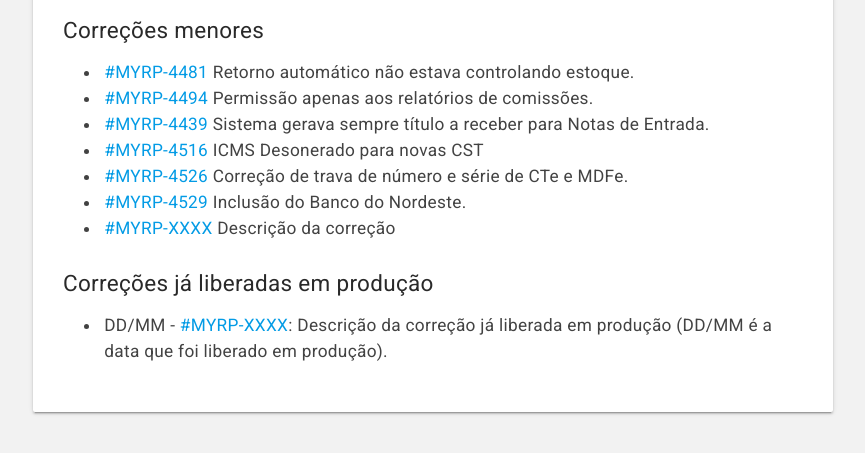
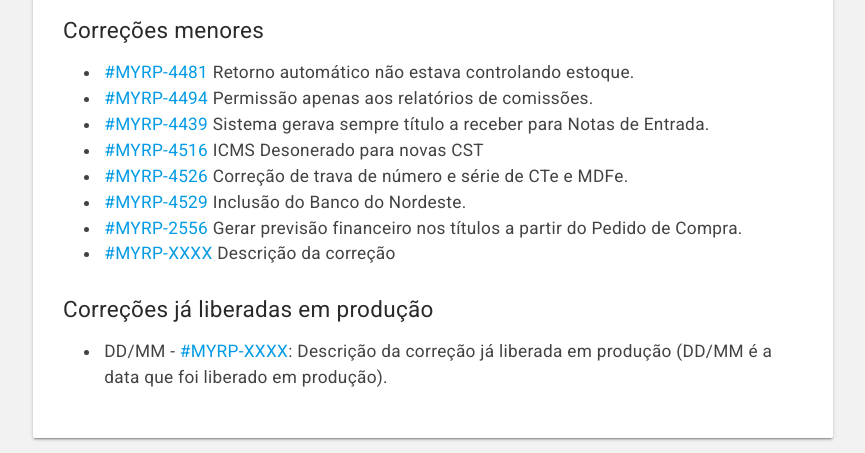
Before and after one commit to myrp-maicon/changelog-myrp, a Jekyll site: the page built from docs/myrp/19.08.02.md, in a window 1280 px wide. Shown: the part 892-1345 px from the top of the page, without its empty margins (207-1072 px from the left). Built offline with Jekyll 4.4.1, drawn with Linux system fonts in a browser that asks for light colours; nearby versions of some CDN libraries; our own code applies the rules of GitHub Pages for plain Markdown files; the repository's description, which GitHub fills in, is left out; before the commit the page ends 1319 px from its top, so only the background shows below that.

Commit message:
AD:MYRP-2556
Gerar previsão financeiro nos títulos a partir do Pedido de Compra

```diff
--- a/docs/myrp/19.08.02.md
+++ b/docs/myrp/19.08.02.md
@@ -20,6 +20,7 @@ As alterações estarão disponíveis no ambiente demo.myrp.com.br (212) na quar
 * [#MYRP-4516](https://devmyrp.atlassian.net/browse/MYRP-4516) ICMS Desonerado para novas CST
 * [#MYRP-4526](https://devmyrp.atlassian.net/browse/MYRP-4526) Correção de trava de número e série de CTe e MDFe.
 * [#MYRP-4529](https://devmyrp.atlassian.net/browse/MYRP-4529) Inclusão do Banco do Nordeste.
+* [#MYRP-2556](https://devmyrp.atlassian.net/browse/MYRP-2556) Gerar previsão financeiro nos títulos a partir do Pedido de Compra.
 * [#MYRP-XXXX](https://devmyrp.atlassian.net/browse/MYRP-XXXX) Descrição da correção
 
 
```
